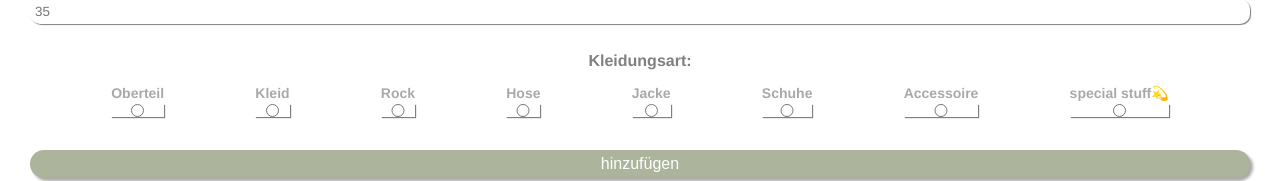
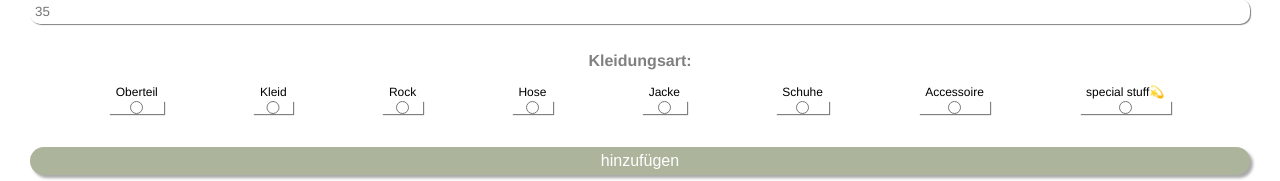
Before and after one commit to melissaceleste/capstone-project, a React (Create React App) app: page / in a window 1280 px wide. Shown: the part 462-643 px from the top of the page. Built offline with nearby package versions, Linux system fonts and the light colour scheme.

Commit message:
implement testing AddNew

```diff
--- a/src/App.js
+++ b/src/App.js
@@ -62,7 +62,7 @@ function App() {
   }
   function saveToLocal(key, data) {
     localStorage.setItem(key, JSON.stringify(data))
-    localStorage.clear()
+    //localStorage.clear()
   }
 
   function loadFromLocal(key) {
--- a/src/components/AddNew/AddNew.js
+++ b/src/components/AddNew/AddNew.js
@@ -40,41 +40,41 @@ export default function AddNew({ onAddNewCard }) {
       <h2>Kleidungsart:</h2>
       <ContainerClothingType>
         <label>
-          <h3> Oberteil </h3>
-          <input type="radio" name="clothingType" value="Oberteil" required />
+          Oberteil
+          <input type="radio" name="clothingType" value="Oberteil" />
         </label>
         <label>
-          <h3> Kleid </h3>
+          Kleid
           <input type="radio" name="clothingType" value="Kleid" />
         </label>
 
         <label>
-          <h3> Rock </h3>
+          Rock
           <input type="radio" name="clothingType" value="Rock" />
         </label>
 
         <label>
-          <h3> Hose </h3>
+          Hose
           <input type="radio" name="clothingType" value="Hose" />
         </label>
 
         <label>
-          <h3> Jacke </h3>
+          Jacke
           <input type="radio" name="clothingType" value="Jacke" />
         </label>
 
         <label>
-          <h3> Schuhe </h3>
+          Schuhe
           <input type="radio" name="clothingType" value="Schuhe" />
         </label>
 
         <label>
-          <h3> Accessoire </h3>
+          Accessoire
           <input type="radio" name="clothingType" value="Accessoire" />
         </label>
 
         <label>
-          <h3> special stuff💫 </h3>
+          special stuff💫
           <input type="radio" name="clothingType" value="special" />
         </label>
       </ContainerClothingType>
@@ -138,7 +138,6 @@ const ContainerClothingType = styled.section`
     margin: 10px;
   }
 `
-
 const SubmitButton = styled.button`
   background-color: #acb49b;
   color: white;
--- a/src/components/Upload/Upload.js
+++ b/src/components/Upload/Upload.js
@@ -1,9 +1,9 @@
 import styled from 'styled-components/macro'
-import React, { useState, useEffect } from 'react'
+import React, { useState } from 'react'
 import ImageUploading from 'react-images-uploading'
 
 export default function Upload({ onImage }) {
-  const [images, setImages] = useState(loadFromLocal('images') ?? [])
+  const [images, setImages] = useState([])
   const maxNumber = 69
 
   const onChange = (imageList, addUpdateIndex) => {
@@ -11,10 +11,6 @@ export default function Upload({ onImage }) {
     setImages(imageList)
     onImage(imageList)
   }
-
-  useEffect(() => {
-    saveToLocal('images', images)
-  }, [images])
 
   return (
     <UploadContainer>
@@ -72,15 +68,6 @@ export default function Upload({ onImage }) {
       </ImageUploading>
     </UploadContainer>
   )
-  function saveToLocal(key, data) {
-    localStorage.setItem(key, JSON.stringify(data))
-  }
-
-  function loadFromLocal(key) {
-    const jsonString = localStorage.getItem(key)
-    const data = JSON.parse(jsonString)
-    return data
-  }
 }
 
 const UploadContainer = styled.div`
@@ -94,7 +81,6 @@ const UploadContainer = styled.div`
     margin: 25px 0 0 0;
     color: grey;
   }
-
   input {
     border-radius: 10px;
     border: none;
@@ -118,7 +104,6 @@ const RemoveAllButton = styled.button`
 const UploadLabel = styled.label`
   font-size: 18px;
 `
-
 const UpdateButton = styled.button`
   background-color: #eee;
   color: grey;
```
Also changed, not shown: src/components/Upload/Upload.speccc.js (deleted, +0 -47 lines), 1 other file (tests, documents, lock files or other folders).
